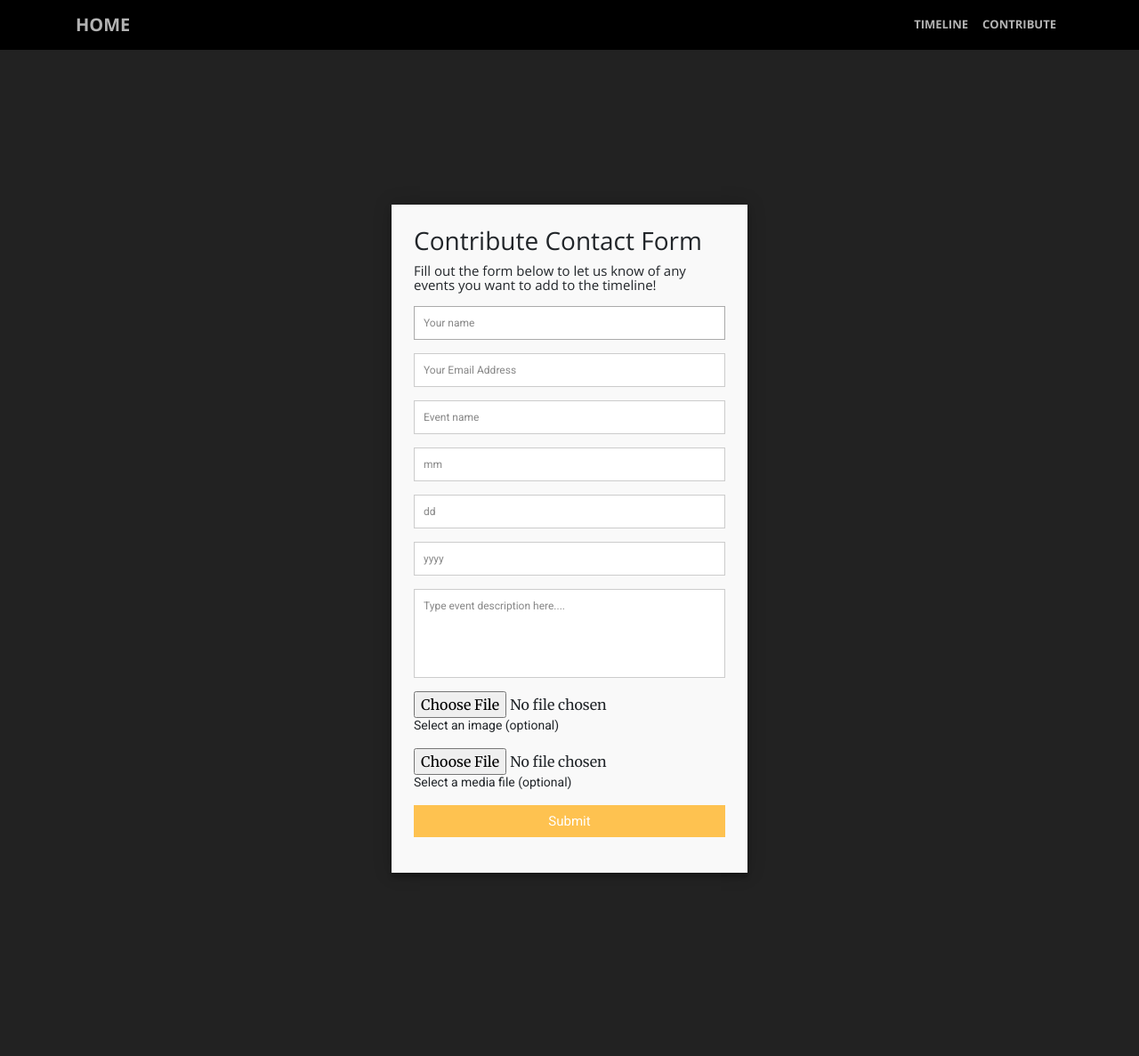
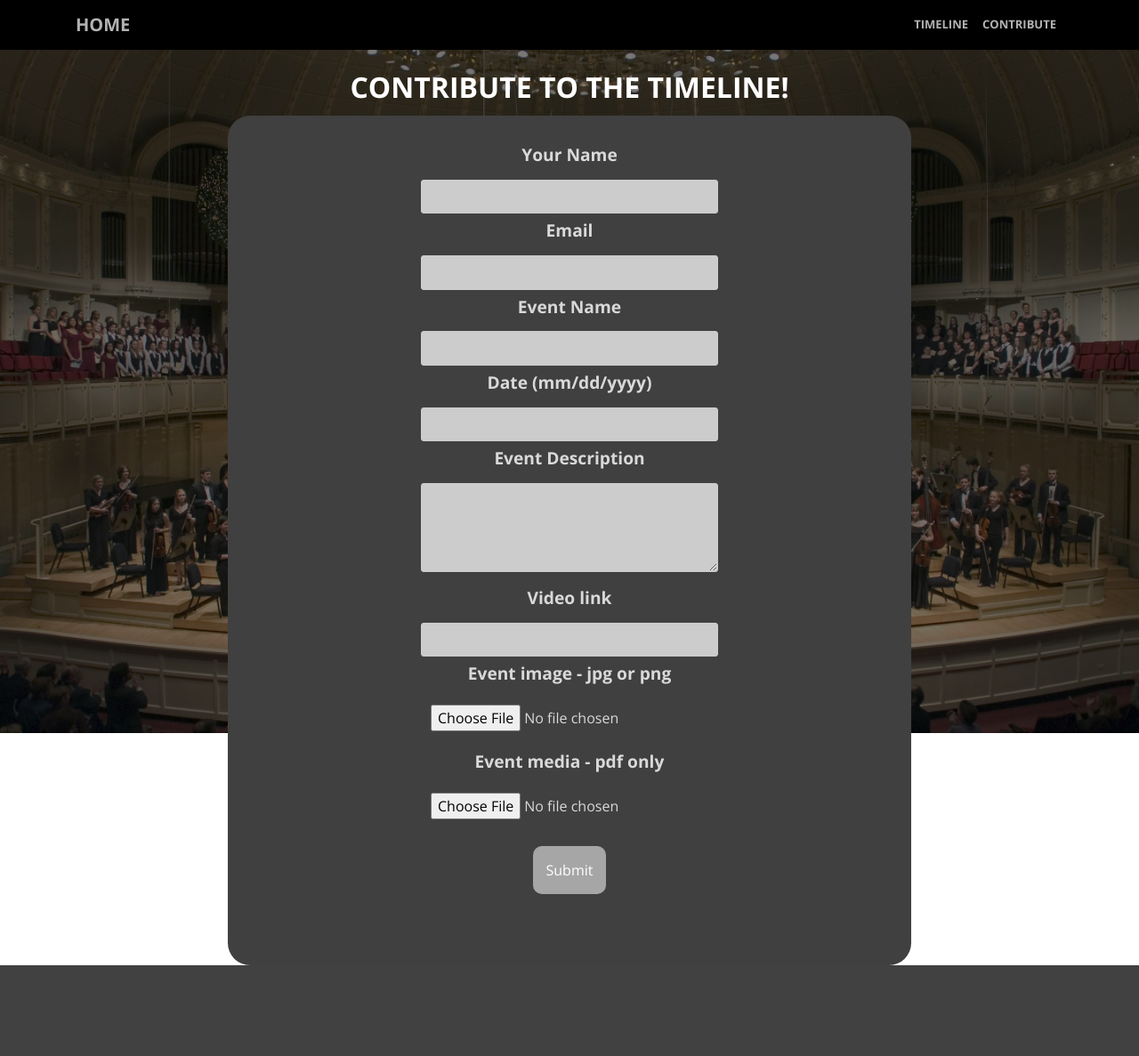
Before and after one commit to finleylau/MYAC_Timeline, a Flask app: template templates/contribute.html in a window 1280 px wide. Shown: the whole page at 89% size. After the commit the page ends 1085 px from the top, so only its background shows below. Run offline with Flask 2, Linux system fonts and the light colour scheme; the template is opened without the code that fills it: values that come from a table or form of the project are taken from there, others are empty; some libraries are stand-ins or nearby versions.

Commit message:
added contact functionality

```diff
--- a/app.py
+++ b/app.py
@@ -1,10 +1,23 @@
-from flask import Flask, flash, redirect, render_template, request, url_for, jsonify
+from flask import Flask, flash, redirect, render_template, request, url_for, jsonify, flash
 from json import load
 from flask_jsglue import JSGlue
+from forms import ContactForm
+from flask_mail import Message, Mail
+from werkzeug.utils import secure_filename
+import os
 
 # configure app
 app = Flask(__name__,static_url_path="")
 JSGlue(app)
+
+app.secret_key = "s3d6Y0i9tMTuEKmy7FTi"
+
+app.config["MAIL_SERVER"] = "smtp.gmail.com"
+app.config["MAIL_PORT"] = 465
+app.config["MAIL_USE_SSL"] = True
+app.config["MAIL_USERNAME"] = "myactimeline@gmail.com"
+app.config["MAIL_PASSWORD"] = "myactimeline12345"
+mail = Mail(app)
 
 # database file
 db_file = "db.json"
@@ -59,10 +72,50 @@ def timeline():
     """Renders timeline page."""
     return render_template("timeline.html")
 
-@app.route("/contribute")
+@app.route("/contribute", methods=["GET","POST"])
 def contribute():
     """Renders contribute page."""
-    return render_template("contribute.html")
+    form = ContactForm()
+
+    if request.method == "POST":
+        if form.validate() == False:
+            flash("Please make sure you've filled out your name, a valid email, the event name, and the event date.")
+            return render_template("contribute.html", form=form)
+        else:
+            IMAGE_FILE_TYPES = set(['jpg', 'jpeg', 'png'])
+            MEDIA_FILE_TYPES = set(['pdf'])
+            msg = Message("MYAC Timeline Contact Email - New Event Request", sender='myactimeline@gmail.com', recipients=["finleylau@mya.org"])
+            msg.body = "A new event request has been made from %s (%s).\n\nEvent Name: %s\nEvent Date: %s\nEvent Description: %s\nEvent Link: %s" % (form.name.data, form.email.data, form.eventname.data, form.date.data, form.description.data, form.link.data)
+
+            if form.image.data != None:
+                image_name = form.image.data.filename
+                if '.' in image_name and image_name.rsplit('.', 1)[1] in IMAGE_FILE_TYPES:
+                    if image_name.rsplit('.',1)[1] == "png":
+                        contenttype = "image/png"
+                    elif image_name.rsplit('.',1)[1] == "jpg" or image_name.rsplit('.',1)[1] == "jpeg":
+                        contenttype = "image/jpeg"
+
+                    filename = secure_filename(image_name)
+                    form.image.data.save(filename)
+                    with app.open_resource(filename) as fp:
+                        msg.attach(filename = filename, content_type = contenttype, data = fp.read())
+                    os.remove(filename)
+
+            if form.image.data != None:
+                media_name = form.media.data.filename
+                if '.' in media_name and media_name.rsplit('.', 1)[1] in MEDIA_FILE_TYPES:
+                    filename = secure_filename(media_name)
+                    form.media.data.save(filename)
+                    with app.open_resource(filename) as fp:
+                        msg.attach(filename, "application/pdf", fp.read())
+                    os.remove(filename)
+
+            mail.send(msg)
+
+            return render_template("contribute.html", success=True)
+
+    elif request.method == "GET":
+        return render_template("contribute.html", form=form)
 
 @app.route("/error")
 def error():
--- /dev/null
+++ b/forms.py
@@ -0,0 +1,15 @@
+from flask_wtf import Form
+from wtforms import validators, ValidationError
+from wtforms.fields import TextField, TextAreaField, SubmitField, DateField
+from flask_wtf.file import FileField
+
+class ContactForm(Form):
+  name = TextField("Your Name", [validators.InputRequired("Please enter your name")])
+  email = TextField("Email", [validators.InputRequired("Please enter your email"), validators.Email("Please enter a valid email")])
+  eventname = TextField("Event Name", [validators.InputRequired("Please enter the event name")])
+  date = TextField("Date (mm/dd/yyyy)",[validators.InputRequired("Please enter the event date")])
+  description = TextAreaField("Event Description")
+  image = FileField("Event image - jpg or png")
+  media = FileField("Event media - pdf only")
+  link = TextField("Video link")
+  submit = SubmitField("Submit")
--- a/requirements.txt
+++ b/requirements.txt
@@ -1,8 +1,13 @@
+blinker==1.4
 certifi==2017.7.27.1
 chardet==3.0.4
 click==6.7
 Flask==0.12.2
+Flask-Cors==3.0.3
 Flask-JSGlue==0.3.1
+Flask-Mail==0.9.1
+Flask-SQLAlchemy==2.3.0
+Flask-WTF==0.14.2
 googletrans==2.1.4
 gunicorn==19.7.1
 idna==2.6
@@ -19,3 +24,4 @@ Unidecode==0.4.21
 urllib3==1.22
 virtualenv==15.1.0
 Werkzeug==0.12.2
+WTForms==2.1
--- a/static/css/contribute.css
+++ /dev/null
@@ -1,143 +0,0 @@
-@import url(https://fonts.googleapis.com/css?family=Roboto:400,300,600,400italic);
-* {
-  margin: 0;
-  padding: 0;
-  box-sizing: border-box;
-  -webkit-box-sizing: border-box;
-  -moz-box-sizing: border-box;
-  -webkit-font-smoothing: antialiased;
-  -moz-font-smoothing: antialiased;
-  -o-font-smoothing: antialiased;
-  font-smoothing: antialiased;
-  text-rendering: optimizeLegibility;
-}
-
-.file-label {
-    font: 400 14px "Roboto", Helvetica, Arial, sans-serif;
-}
-
-#contribute {
-    max-width: 400px;
-    width: 100%;
-    margin: 0 auto;
-    position: relative;
-}
-
-body {
-    background-color: #222;
-}
-
-#contact input[type="text"],
-#contact input[type="email"],
-#contact input[type="tel"],
-#contact input[type="url"],
-#contact textarea,
-#contact button[type="submit"] {
-  font: 400 12px/16px "Roboto", Helvetica, Arial, sans-serif;
-}
-
-#contact {
-  background: #F9F9F9;
-  padding: 25px;
-  margin: 150px 0;
-  box-shadow: 0 0 20px 0 rgba(0, 0, 0, 0.2), 0 5px 5px 0 rgba(0, 0, 0, 0.24);
-}
-
-#contact h3 {
-  display: block;
-  font-size: 28px;
-  font-weight: 300;
-  margin-bottom: 10px;
-}
-
-#contact h4 {
-  margin: 5px 0 15px;
-  display: block;
-  font-size: 15px;
-  font-weight: 400;
-}
-
-fieldset {
-  border: medium none !important;
-  margin: 0 0 10px;
-  min-width: 100%;
-  padding: 0;
-  width: 100%;
-}
-
-#contact input[type="text"],
-#contact input[type="email"],
-#contact input[type="tel"],
-#contact input[type="url"],
-#contact textarea {
-  width: 100%;
-  border: 1px solid #ccc;
-  background: #FFF;
-  margin: 0 0 5px;
-  padding: 10px;
-}
-
-#contact input[type="text"]:hover,
-#contact input[type="email"]:hover,
-#contact input[type="tel"]:hover,
-#contact input[type="url"]:hover,
-#contact textarea:hover {
-  -webkit-transition: border-color 0.3s ease-in-out;
-  -moz-transition: border-color 0.3s ease-in-out;
-  transition: border-color 0.3s ease-in-out;
-  border: 1px solid #aaa;
-}
-
-#contact textarea {
-  height: 100px;
-  max-width: 100%;
-  resize: none;
-}
-
-#contact button[type="submit"] {
-  cursor: pointer;
-  width: 100%;
-  border: none;
-  background: #FEC250;
-  color: #FFF;
-  margin: 0 0 5px;
-  padding: 10px;
-  font-size: 15px;
-}
-
-#contact button[type="submit"]:hover {
-  background: #43A047;
-  -webkit-transition: background 0.3s ease-in-out;
-  -moz-transition: background 0.3s ease-in-out;
-  transition: background-color 0.3s ease-in-out;
-}
-
-#contact button[type="submit"]:active {
-  box-shadow: inset 0 1px 3px rgba(0, 0, 0, 0.5);
-}
-
-.copyright {
-  text-align: center;
-}
-
-#contact input:focus,
-#contact textarea:focus {
-  outline: 0;
-  border: 1px solid #aaa;
-}
-
-::-webkit-input-placeholder {
-  color: #888;
-}
-
-:-moz-placeholder {
-  color: #888;
-}
-
-::-moz-placeholder {
-  color: #888;
-}
-
-:-ms-input-placeholder {
-  color: #888;
-}
--- a/static/css/home.css
+++ b/static/css/home.css
@@ -468,3 +468,120 @@ header.masthead {
 #topbutton:hover {
     background-color: #FEC250;
 }
+
+#contributebutton {
+    display: block;
+    margin: 30px auto;
+    width: 50%;
+    border: none;
+    outline: none;
+    background-color: #a6a6a6;
+    color: white;
+    cursor: pointer;
+    padding: 15px;
+    border-radius: 10px;
+    font-family: 'Open Sans', 'Helvetica Neue', Arial, sans-serif;
+}
+
+#contributebutton:hover {
+    background-color: #FEC250;
+    text-decoration: none;
+}
+
+/* Contact form */
+#contribute {
+    background-image: url("../img/mya_10th_anniversary.jpg");
+    background-position: center;
+    height: 100%;
+    -webkit-background-size: cover;
+    -moz-background-size: cover;
+    -o-background-size: cover;
+    background-size: cover;
+    color: #d9d9d9;
+    text-align: center;
+    display: block;
+    font-family: 'Open Sans', 'Helvetica Neue', Arial, sans-serif;
+}
+
+.form-holder {
+    background-color: #404040;
+    border-radius: 25px;
+    width: 60%;
+    padding-top: 25px;
+    padding-bottom: 50px;
+    padding-left: 50px;
+    padding-right: 50px;
+    display: block;
+    margin: 15px auto;
+}
+
+#contribute h2 {
+    text-transform: uppercase;
+    color: white;
+    font-weight: bold;
+}
+
+/* Message flashing */
+.flash {
+    color: #FEC250;
+    padding: 10px;
+    font-weight: bold;
+}
+
+form label {
+    font-size: 1.2em;
+    font-weight: bold;
+    display: block;
+    padding: 5px 0;
+}
+
+form input#name,
+form input#email,
+form input#eventname,
+form input#date,
+form input#link {
+    width: 50%;
+    background-color: #cccccc;
+    -webkit-border-radius: 3px;
+    -moz-border-radius: 3px;
+    border-radius: 3px;
+    border: 1px solid #cccccc;
+    padding: 5px;
+    font-size: 1.1em;
+}
+
+form input#image,
+form input#media {
+    margin: 15px auto;
+    display: block;
+}
+
+form textarea#description {
+    width: 50%;
+    height: 100px;
+    background-color: #cccccc;
+    -webkit-border-radius: 3px;
+    -moz-border-radius: 3px;
+    border-radius: 3px;
+    border: 1px solid #cccccc;
+    margin-bottom: 10px;
+    padding: 5px;
+    font-size: 1.1em;
+}
+
+form input#submit {
+    display: block;
+    margin: 30px auto;
+    border: none;
+    outline: none;
+    background-color: #a6a6a6;
+    color: white;
+    cursor: pointer;
+    padding: 15px;
+    border-radius: 10px;
+    font-family: 'Open Sans', 'Helvetica Neue', Arial, sans-serif;
+}
+
+form input#submit:hover {
+    background-color: #FEC250;
+}
--- a/templates/contribute.html
+++ b/templates/contribute.html
@@ -3,42 +3,59 @@
 {% block content %}
 
     <section id="contribute">
-      <form id="contact" action="" method="post">
-        <h3>Contribute Contact Form</h3>
-        <h4>Fill out the form below to let us know of any events you want to add to the timeline!</h4>
-        <fieldset>
-          <input name="name" placeholder="Your name" type="text" tabindex="1" required autofocus>
-        </fieldset>
-        <fieldset>
-          <input name="email" placeholder="Your Email Address" type="email" tabindex="2" required>
-        </fieldset>
-        <fieldset>
-            <input name="eventname" placeholder="Event name" type="text" required />
-        </fieldset>
-        <fieldset>
-            <input name="month" placeholder="mm" type="text" required />
-        </fieldset>
-        <fieldset>
-            <input name="day" placeholder="dd" type="text" required />
-        </fieldset>
-        <fieldset>
-            <input name="year" placeholder="yyyy" type="text" required />
-        </fieldset>
-        <fieldset>
-          <textarea name="description" placeholder="Type event description here...." tabindex="4"></textarea>
-        </fieldset>
-        <fieldset>
-            <input type="file" name="image" class="hidden" />
-            <label class="file-label" for="files">Select an image (optional)</label>
-        </fieldset>
-        <fieldset>
-            <input type="file" name="media" class="hidden" />
-            <label class="file-label" for="files">Select a media file (optional)</label>
-        </fieldset>
-        <fieldset>
-          <button name="submit" type="submit" id="contact-submit" data-submit="...Sending">Submit</button>
-        </fieldset>
-      </form>
+        <h2>Contribute to the timeline!</h2>
+        <div class="form-holder">
+            {% if success %}
+            <div class="flash"><p>Thank you for your message. We'll get back to you shortly.</p></div>
+            <a href="{{url_for("contribute")}}" id="contributebutton">Submit Another Response</a>
+
+            {% else %}
+
+            {% for message in form.name.errors %}
+                <div class="flash">{{ message }}</div>
+            {% endfor %}
+            {% for message in form.email.errors %}
+                <div class="flash">{{ message }}</div>
+            {% endfor %}
+            {% for message in form.eventname.errors %}
+                <div class="flash">{{ message }}</div>
+            {% endfor %}
+            {% for message in form.date.errors %}
+                <div class="flash">{{ message }}</div>
+            {% endfor %}
+
+            <form action="{{ url_for('contribute') }}" method=post enctype="multipart/form-data">
+                {{ form.hidden_tag() }}
+
+                {{ form.name.label }}
+                {{ form.name }}
+
+                {{ form.email.label }}
+                {{ form.email }}
+
+                {{ form.eventname.label }}
+                {{ form.eventname }}
+
+                {{ form.date.label }}
+                {{ form.date }}
+
+                {{ form.description.label }}
+                {{ form.description }}
+
+                {{ form.link.label }}
+                {{ form.link }}
+
+                {{ form.image.label }}
+                {{ form.image }}
+
+                {{ form.media.label }}
+                {{ form.media }}
+
+                {{ form.submit }}
+            </form>
+
+            {% endif %}
+        </div>
     </section>
 
 {% endblock %}
--- a/templates/layout.html
+++ b/templates/layout.html
@@ -15,7 +15,6 @@
     <!-- Plugin CSS -->
     <link href="vendor/magnific-popup/magnific-popup.css" rel="stylesheet">
     <!-- Custom styles for this template -->
-    <link href="css/contribute.css" rel="stylesheet">
     <link href="css/home.css" rel="stylesheet">
 </head>
 <body id="page-top">
```
